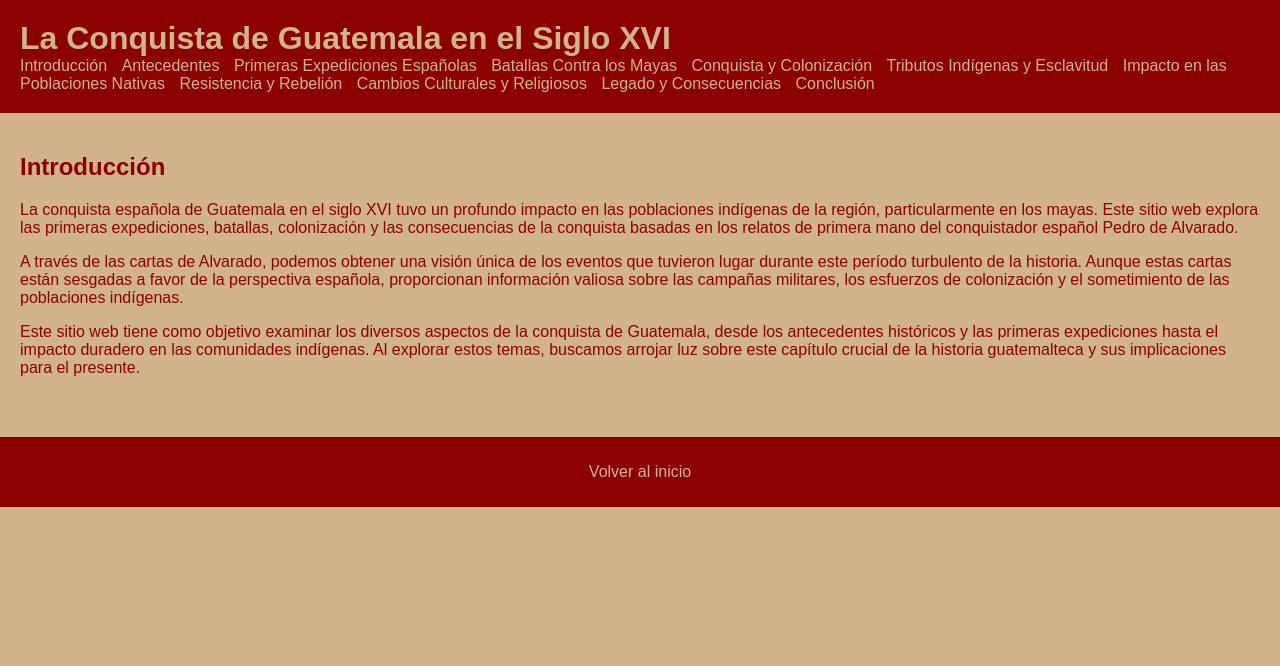
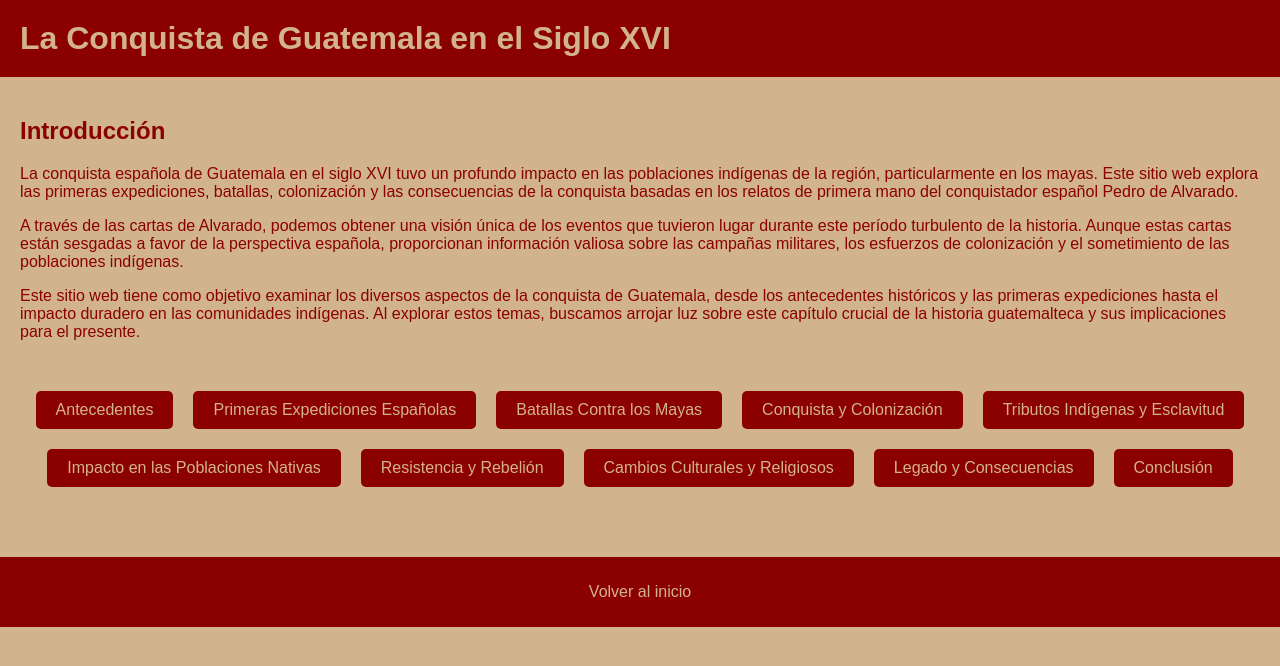
Before and after one commit to toto24s/toto24s.github.io, a plain HTML site: page index.html in a window 1280 px wide. Drawn offline with Linux system fonts and the light colour scheme.

Commit message:
5th take

```diff
--- a/index.html
+++ b/index.html
@@ -10,26 +10,30 @@
             background-color: #D2B48C;
             color: #8B0000;
         }
+        .section-links {
+            display: flex;
+            flex-wrap: wrap;
+            justify-content: center;
+            margin-top: 20px;
+        }
+        .section-links a {
+            display: inline-block;
+            padding: 10px 20px;
+            margin: 10px;
+            background-color: #8B0000;
+            color: #D2B48C;
+            text-decoration: none;
+            border-radius: 5px;
+            transition: background-color 0.3s ease;
+        }
+        .section-links a:hover {
+            background-color: #D2691E;
+        }
     </style>
 </head>
 <body>
     <header>
         <h1>La Conquista de Guatemala en el Siglo XVI</h1>
-        <nav>
-            <ul>
-                <li><a href="index.html">Introducción</a></li>
-                <li><a href="antecedentes.html">Antecedentes</a></li>
-                <li><a href="expediciones.html">Primeras Expediciones Españolas</a></li>
-                <li><a href="batallas.html">Batallas Contra los Mayas</a></li>
-                <li><a href="conquista.html">Conquista y Colonización</a></li>
-                <li><a href="tributos.html">Tributos Indígenas y Esclavitud</a></li>
-                <li><a href="impacto.html">Impacto en las Poblaciones Nativas</a></li>
-                <li><a href="resistencia.html">Resistencia y Rebelión</a></li>
-                <li><a href="cambios-culturales.html">Cambios Culturales y Religiosos</a></li>
-                <li><a href="legado.html">Legado y Consecuencias</a></li>
-                <li><a href="conclusion.html">Conclusión</a></li>
-            </ul>
-        </nav>
     </header>
 
     <main>
@@ -39,6 +43,19 @@
             <p>A través de las cartas de Alvarado, podemos obtener una visión única de los eventos que tuvieron lugar durante este período turbulento de la historia. Aunque estas cartas están sesgadas a favor de la perspectiva española, proporcionan información valiosa sobre las campañas militares, los esfuerzos de colonización y el sometimiento de las poblaciones indígenas.</p>
             <p>Este sitio web tiene como objetivo examinar los diversos aspectos de la conquista de Guatemala, desde los antecedentes históricos y las primeras expediciones hasta el impacto duradero en las comunidades indígenas. Al explorar estos temas, buscamos arrojar luz sobre este capítulo crucial de la historia guatemalteca y sus implicaciones para el presente.</p>
         </section>
+
+        <section class="section-links">
+            <a href="antecedentes.html">Antecedentes</a>
+            <a href="expediciones.html">Primeras Expediciones Españolas</a>
+            <a href="batallas.html">Batallas Contra los Mayas</a>
+            <a href="conquista.html">Conquista y Colonización</a>
+            <a href="tributos.html">Tributos Indígenas y Esclavitud</a>
+            <a href="impacto.html">Impacto en las Poblaciones Nativas</a>
+            <a href="resistencia.html">Resistencia y Rebelión</a>
+            <a href="cambios-culturales.html">Cambios Culturales y Religiosos</a>
+            <a href="legado.html">Legado y Consecuencias</a>
+            <a href="conclusion.html">Conclusión</a>
+        </section>
     </main>
 
     <footer>
```
Also changed, not shown: conclusion.html (+33 -10 lines), conquista.html (+31 -8 lines).
